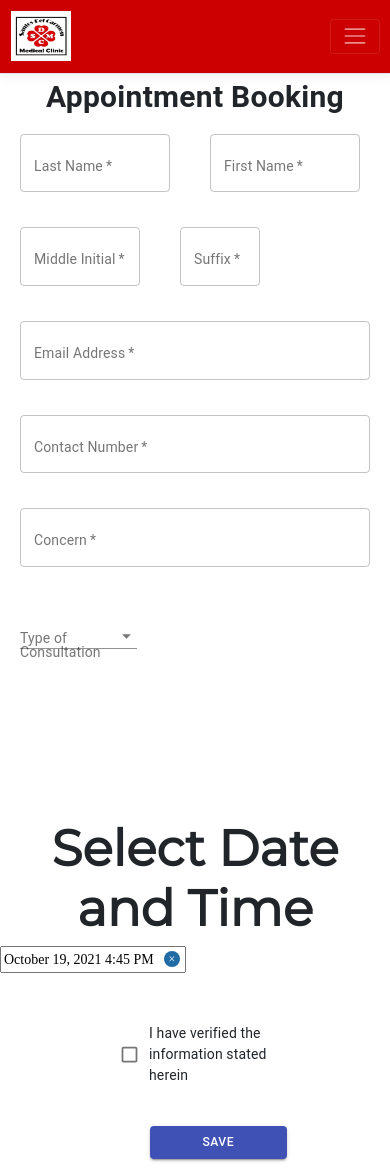
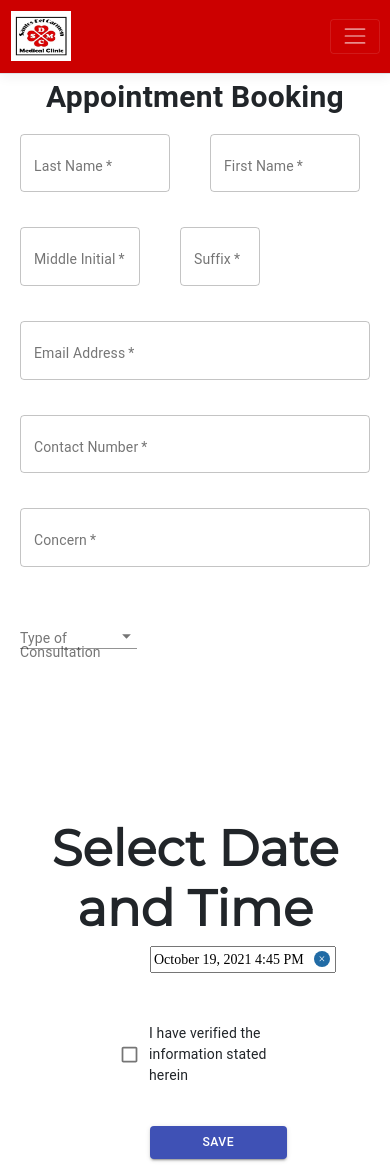
Before and after one commit to Marcelo-Lim/sdmc-appointment-app, a React (Create React App) app: page /BookNow in a window 390 px wide. Shown: the top 1170 px of the page. Built offline with nearby package versions, Linux system fonts and the light colour scheme.

Commit message:
fixed responsiveness and position of calendar

```diff
--- a/src/pages/BookNow.css
+++ b/src/pages/BookNow.css
@@ -3,3 +3,9 @@
     height: 100%;
 
 }
+
+.calendarwidth {
+    width: 44%;
+    margin-left: 150px;
+
+}
--- a/src/pages/BookNow.js
+++ b/src/pages/BookNow.js
@@ -85,9 +85,11 @@ const BookNow = () => {
               />
 
               </Grid>
-              <Grid item xs={12} sm={6}>
+              <Grid item>
                 <h1 className={classes.typo2}> Select Date and Time </h1>
+                <div className="calendarwidth">
                 <Calendar/>
+                </div>
               </Grid>
 
               <Grid item xs={12} sm={6} container direction="column" justifyContent="flex-start" alignItems="flex-start">
```
